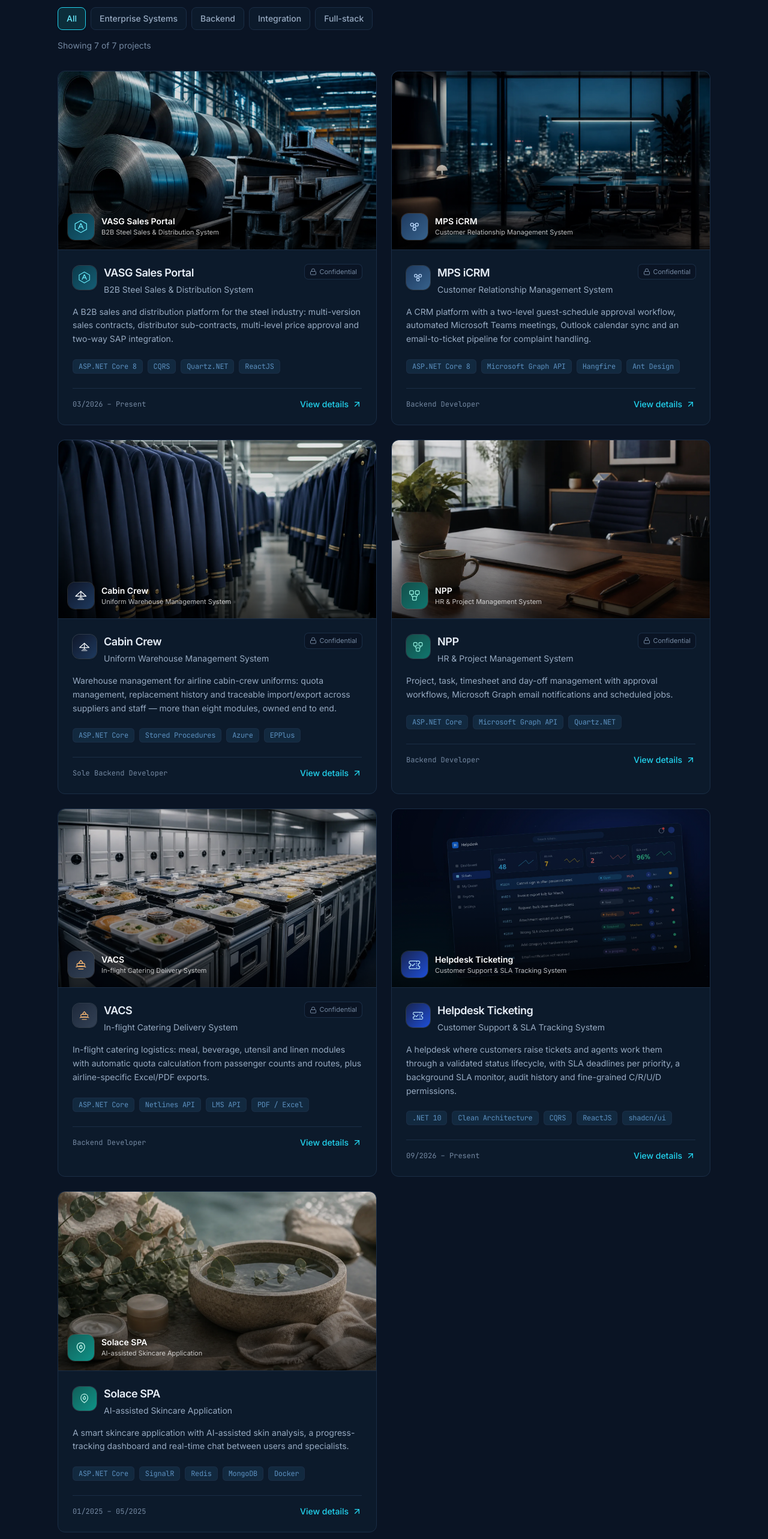
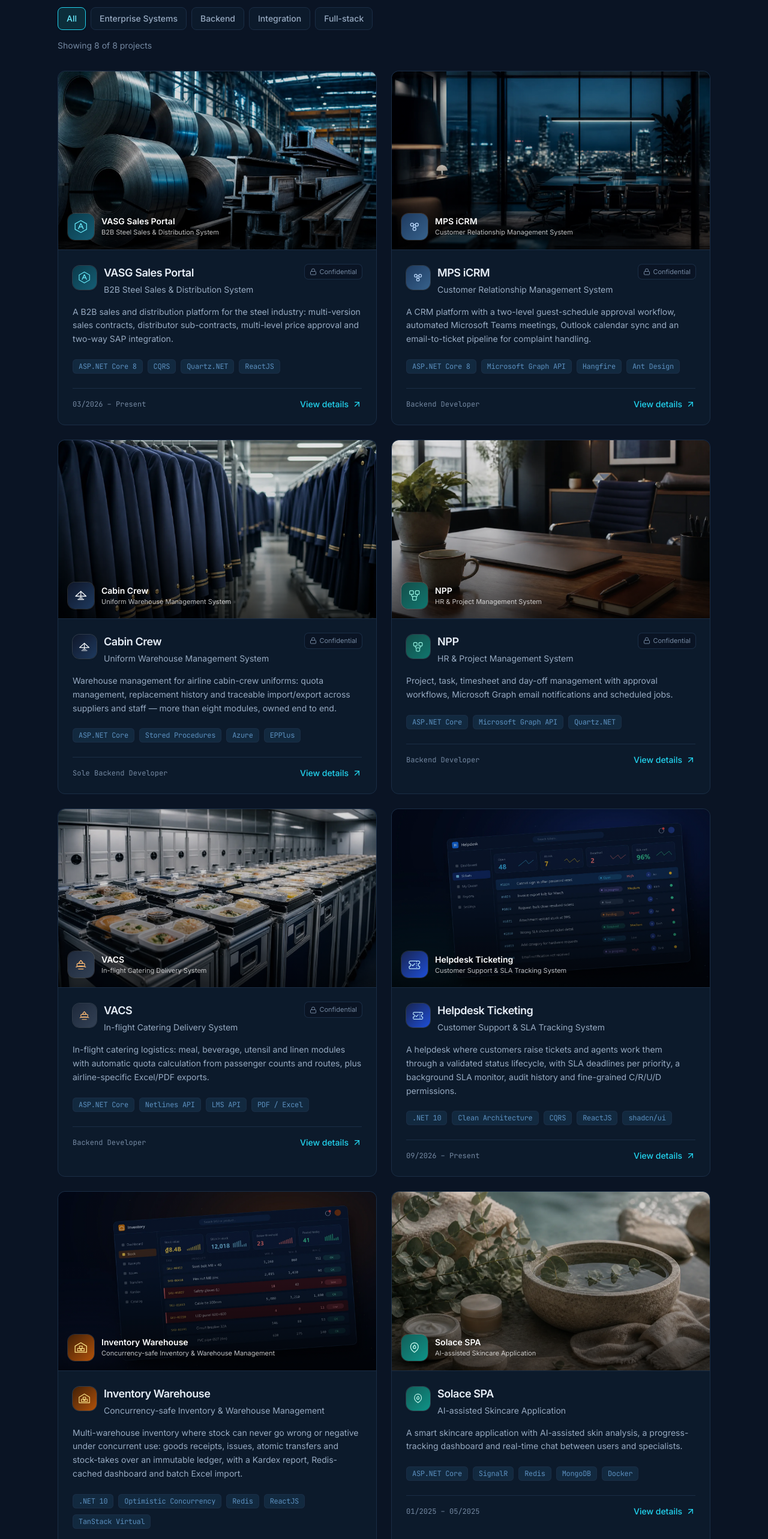
Before and after one commit to NguyenNgoThanhNha/Porkfolio, a Next.js app: page / in a window 1280 px wide. Shown: the part 6005-8571 px from the top of the page at 60% size. Built offline with nearby package versions, Linux system fonts and the light colour scheme.

Commit message:
Add Inventory Warehouse project details, logo, and cover image to portfolio

```diff
--- a/components/project-logo.tsx
+++ b/components/project-logo.tsx
@@ -12,6 +12,7 @@ const marks: Record<string, (props: LogoProps) => ReactNode> = {
   "vacs-catering": VacsMark,
   "solace-spa": SolaceMark,
   "helpdesk-ticketing": HelpdeskMark,
+  "inventory-warehouse": InventoryMark,
 };
 
 const tiles: Record<string, string> = {
@@ -22,6 +23,7 @@ const tiles: Record<string, string> = {
   "vacs-catering": "from-[#1e293b] to-[#334155] text-[#fdba74]",
   "solace-spa": "from-[#115e59] to-[#0d9488] text-[#ccfbf1]",
   "helpdesk-ticketing": "from-[#172554] to-[#1d4ed8] text-[#bae6fd]",
+  "inventory-warehouse": "from-[#422006] to-[#b45309] text-[#fde68a]",
 };
 
 export function ProjectLogo({
@@ -182,6 +184,22 @@ function HelpdeskMark(props: LogoProps) {
   );
 }
 
+function InventoryMark(props: LogoProps) {
+  return (
+    <svg viewBox="0 0 32 32" fill="none" aria-hidden="true" {...props}>
+      <path
+        d="M4 13 16 6l12 7v13H4V13Z"
+        stroke="currentColor"
+        strokeWidth="1.6"
+        strokeLinejoin="round"
+      />
+      <rect x="9" y="18" width="6" height="5" stroke="currentColor" strokeWidth="1.4" />
+      <rect x="17" y="18" width="6" height="5" stroke="currentColor" strokeWidth="1.4" />
+      <rect x="13" y="13" width="6" height="5" stroke="currentColor" strokeWidth="1.4" />
+    </svg>
+  );
+}
+
 function FallbackMark(props: LogoProps) {
   return (
     <svg viewBox="0 0 32 32" fill="none" aria-hidden="true" {...props}>
--- a/data/projects.ts
+++ b/data/projects.ts
@@ -441,6 +441,87 @@ export const projects: Project[] = [
     repoUrl: "https://github.com/NguyenNgoThanhNha/Helpdesk-Ticketing",
   },
   {
+    id: "inventory-warehouse",
+    title: "Inventory Warehouse",
+    subtitle: "Concurrency-safe Inventory & Warehouse Management",
+    period: "09/2026 – Present",
+    role: "Full-stack Developer (personal project)",
+    confidential: false,
+    categories: ["Backend", "Full-stack"],
+    summary:
+      "Multi-warehouse inventory where stock can never go wrong or negative under concurrent use: goods receipts, issues, atomic transfers and stock-takes over an immutable ledger, with a Kardex report, Redis-cached dashboard and batch Excel import.",
+    highlights: [".NET 10", "Optimistic Concurrency", "Redis", "ReactJS", "TanStack Virtual"],
+    problem:
+      "When several people issue goods from the same warehouse at once, naive read-then-write code oversells stock that is almost gone, totals drift away from the documents behind them, and large catalogues make both the stock screen and spreadsheet imports painfully slow.",
+    solution:
+      "Every stock change goes through a single StockLedger that writes an immutable StockMovement, so the ledger always sums to on-hand stock. Row-version optimistic concurrency with a retry behaviour re-reads stock on conflict and either posts the document or rejects it with 409 and per-line shortages; negative stock is blocked in three layers down to a database CHECK constraint, and Idempotency-Key makes double submits create exactly one document. Reporting runs on stored procedures with window functions (Kardex running balance, a six-table dashboard) behind Redis caching, and the React front end renders 12,000+ SKUs in a virtualised, server-paged table.",
+    responsibilities: [
+      "Designed the stock ledger and document lifecycle (Draft → Posted / Cancelled) for goods receipts, goods issues, atomic warehouse transfers and stock-takes.",
+      "Prevented overselling with row-version optimistic concurrency and a conflict-retry pipeline behaviour, proven by concurrent integration tests (6 parallel issues on 10 units → 3 accepted, 3 rejected, 1 left).",
+      "Enforced non-negative stock in three layers (ledger check, domain Adjust, SQL CHECK constraint) and added Idempotency-Key support backed by a unique index.",
+      "Wrote the Kardex report with a window-function running balance that stays correct across pages, plus a six-table dashboard stored procedure cached for 30 seconds in Redis with graceful fallback to the database.",
+      "Built batch Excel import with a dry-run step, row-level error reporting and 500-row batches (10,000 rows in a few seconds), and filtered stock/Kardex exports.",
+      "Added a background low-stock alert service with one open alert per product and warehouse, safe across multiple instances, and summarised notifications per warehouse.",
+      "Built the React 19 front end: virtualised infinite stock table, one document form for four document types with live stock checks, catalogue screens, Kardex and a dashboard.",
+      "Tested with 48 unit and 21 SQL Server integration tests plus 65 front-end tests; set up Docker Compose for dev and prod, GitHub Actions CI and CD to GHCR with SSH deploy.",
+    ],
+    technologies: [
+      ".NET 10",
+      "ASP.NET Core",
+      "Clean Architecture",
+      "MediatR / CQRS",
+      "Entity Framework Core",
+      "SQL Server",
+      "Stored Procedures",
+      "Redis",
+      "Optimistic concurrency",
+      "EPPlus / Excel",
+      "ReactJS",
+      "TypeScript",
+      "shadcn/ui",
+      "TanStack Query",
+      "TanStack Virtual",
+      "xUnit",
+      "Testcontainers",
+      "Vitest",
+      "Docker Compose",
+      "GitHub Actions",
+    ],
+    architecture: {
+      description:
+        "Built on the Helpdesk Clean Architecture template: a create-and-post request flows through validation and a conflict-retry behaviour into a document writer, a poster that turns documents into stock changes, and the single StockLedger — all committed in one SaveChanges transaction.",
+      layers: [
+        {
+          title: "Client",
+          nodes: [
+            { label: "React 19 + shadcn/ui", kind: "client" },
+            { label: "Virtualised stock table", kind: "client" },
+          ],
+        },
+        {
+          title: "Application",
+          nodes: [
+            { label: "Stock documents + ledger", kind: "service" },
+            { label: "Conflict retry + idempotency", kind: "service" },
+            { label: "Excel import / export", kind: "service" },
+            { label: "Low-stock alert service", kind: "service" },
+          ],
+        },
+        {
+          title: "Data & Platform",
+          nodes: [
+            { label: "SQL Server + stored procedures", kind: "data" },
+            { label: "Redis cache", kind: "data" },
+            { label: "GHCR · Docker · GitHub Actions", kind: "external" },
+          ],
+        },
+      ],
+    },
+    accent: "steel",
+    coverImage: "/projects/inventory-warehouse.webp",
+    repoUrl: "https://github.com/NguyenNgoThanhNha/Inventory-Warehouse",
+  },
+  {
     id: "solace-spa",
     title: "Solace SPA",
     subtitle: "AI-assisted Skincare Application",
```
Also changed, not shown: public/projects/inventory-warehouse.webp (added).
